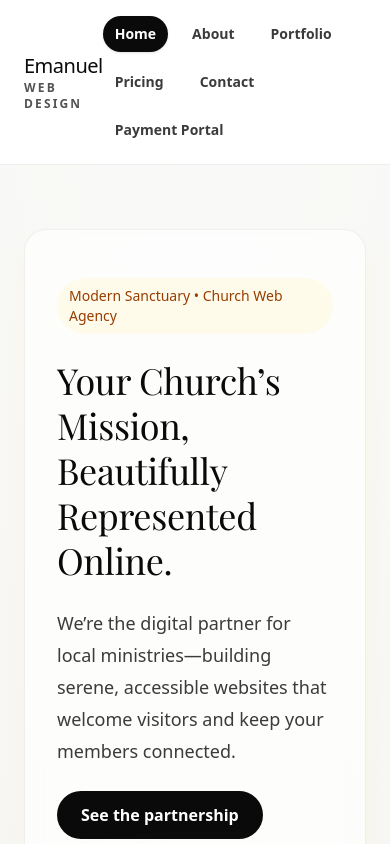
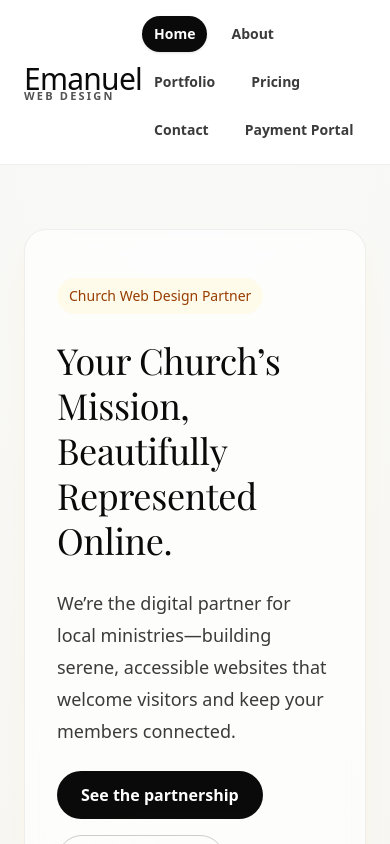
Before and after one commit to ilikeyello/emanuelavina.com, a Next.js app: page / in a window 390 px wide. Shown: the top 844 px of the page. Built offline with nearby package versions, Linux system fonts and the light colour scheme; a web font is replaced by a local one.

Commit message:
style: adjust logo and hero

```diff
--- a/app/page.tsx
+++ b/app/page.tsx
@@ -12,7 +12,7 @@ export default function Home() {
           <div className="grid items-center gap-10 lg:grid-cols-[1.1fr_0.9fr]">
             <div className="space-y-6">
               <div className="inline-flex items-center gap-2 rounded-full bg-amber-50 px-3 py-2 text-sm font-medium text-amber-800">
-                Modern Sanctuary • Church Web Agency
+                Church Web Design Partner
               </div>
               <h1 className="font-[var(--font-playfair)] text-4xl leading-tight text-foreground sm:text-5xl">
                 Your Church’s Mission, Beautifully Represented Online.
@@ -42,14 +42,14 @@ export default function Home() {
               <div className="relative overflow-hidden rounded-3xl border border-border/60 shadow-lg shadow-amber-100/40">
                 <div className="absolute inset-0">
                   <Image
-                    src="https://d1iczxrky3cnb2.cloudfront.net/marketing/hero/church-gathering.jpg"
-                    alt="Soft, minimalist church interior with warm light"
-                    width={1800}
-                    height={1200}
-                    className="h-full w-full scale-110 object-cover blur-[4px]"
+                    src="https://images.unsplash.com/photo-1506744038136-46273834b3fb?auto=format&fit=crop&w=2000&q=80"
+                    alt="Sunrise over calm water and trees conveying peace"
+                    width={2000}
+                    height={1333}
+                    className="h-full w-full scale-110 object-cover blur-[3px]"
                     priority
                   />
-                  <div className="absolute inset-0 bg-gradient-to-tr from-black/30 via-black/10 to-white/15" />
+                  <div className="absolute inset-0 bg-gradient-to-tr from-black/35 via-black/15 to-white/10" />
                 </div>
                 <div className="relative space-y-3 bg-white/75 px-6 py-5 backdrop-blur-md">
                   <p className="text-sm font-semibold uppercase tracking-[0.08em] text-amber-700">
--- a/components/site-header.tsx
+++ b/components/site-header.tsx
@@ -19,10 +19,10 @@ export function SiteHeader() {
     <header className="sticky top-0 z-30 border-b border-border/60 bg-white/80 backdrop-blur">
       <div className="mx-auto flex max-w-6xl items-center justify-between px-6 py-4 sm:px-10 lg:px-16">
         <Link href="/" className="group flex flex-col leading-none text-foreground">
-          <span className="font-[var(--font-playfair)] text-xl tracking-tight">
+          <span className="font-[var(--font-playfair)] text-3xl leading-none tracking-tight sm:text-4xl">
             Emanuel
           </span>
-          <span className="text-xs font-semibold uppercase tracking-[0.18em] text-foreground/70 group-hover:text-foreground">
+          <span className="-mt-1 text-[11px] font-semibold uppercase tracking-[0.2em] text-foreground/70 group-hover:text-foreground">
             Web Design
           </span>
         </Link>
```
